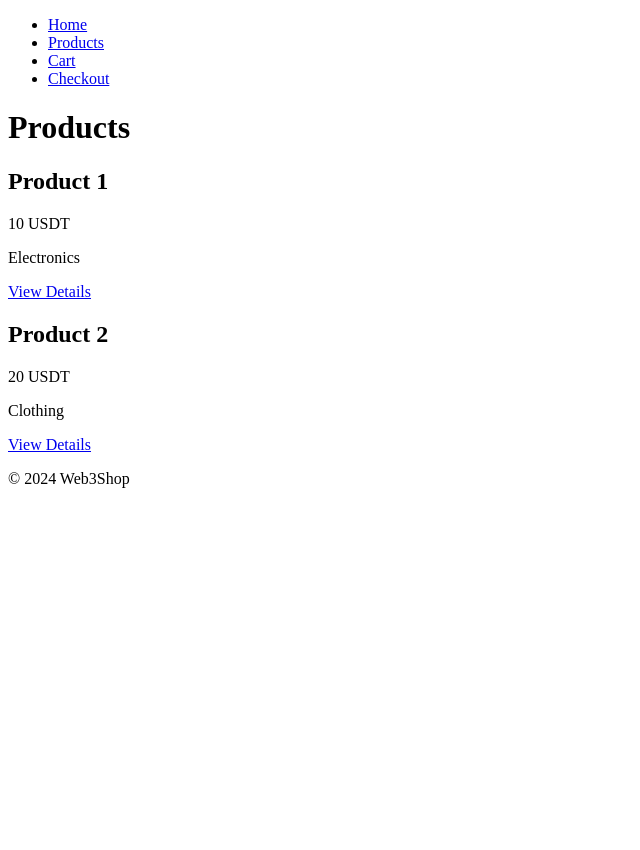
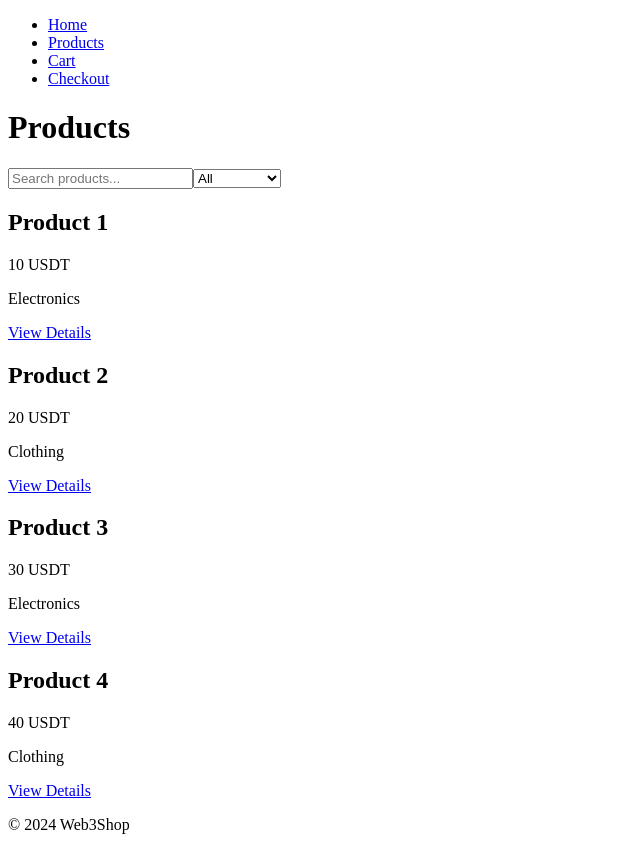
Before and after one commit to Johncryptohunt/web3shop, a Next.js app: page /products in a window 1280 px wide. Shown: the whole page, without its empty margins (0-640 px from the left). Before the commit the page ends 800 px from the top, so only its background shows below. Built offline with nearby package versions, Linux system fonts and the light colour scheme.

Commit message:
Add product categories and search functionality

```diff
--- a/src/pages/products.js
+++ b/src/pages/products.js
@@ -1,22 +1,53 @@
 // src/pages/products.js
-import React from 'react';
+import React, { useState } from 'react';
 import Navbar from '../components/Navbar';
 import Footer from '../components/Footer';
 import ProductCard from '../components/ProductCard';
 
 const Products = () => {
-  // Example product data
-  const products = [
+  // Example product data with categories
+  const initialProducts = [
     { id: 1, name: 'Product 1', price: '10 USDT', category: 'Electronics' },
     { id: 2, name: 'Product 2', price: '20 USDT', category: 'Clothing' },
+    { id: 3, name: 'Product 3', price: '30 USDT', category: 'Electronics' },
+    { id: 4, name: 'Product 4', price: '40 USDT', category: 'Clothing' },
   ];
+
+  const [products, setProducts] = useState(initialProducts);
+  const [category, setCategory] = useState('All');
+  const [search, setSearch] = useState('');
+
+  const handleCategoryChange = (event) => {
+    setCategory(event.target.value);
+  };
+
+  const handleSearchChange = (event) => {
+    setSearch(event.target.value);
+  };
+
+  const filteredProducts = initialProducts.filter(product => {
+    return (category === 'All' || product.category === category) && product.name.toLowerCase().includes(search.toLowerCase());
+  });
 
   return (
     <div>
       <Navbar />
       <h1>Products</h1>
       <div>
-        {products.map(product => (
+        <input
+          type="text"
+          placeholder="Search products..."
+          value={search}
+          onChange={handleSearchChange}
+        />
+        <select onChange={handleCategoryChange} value={category}>
+          <option value="All">All</option>
+          <option value="Electronics">Electronics</option>
+          <option value="Clothing">Clothing</option>
+        </select>
+      </div>
+      <div>
+        {filteredProducts.map(product => (
           <ProductCard key={product.id} product={product} />
         ))}
       </div>
```
